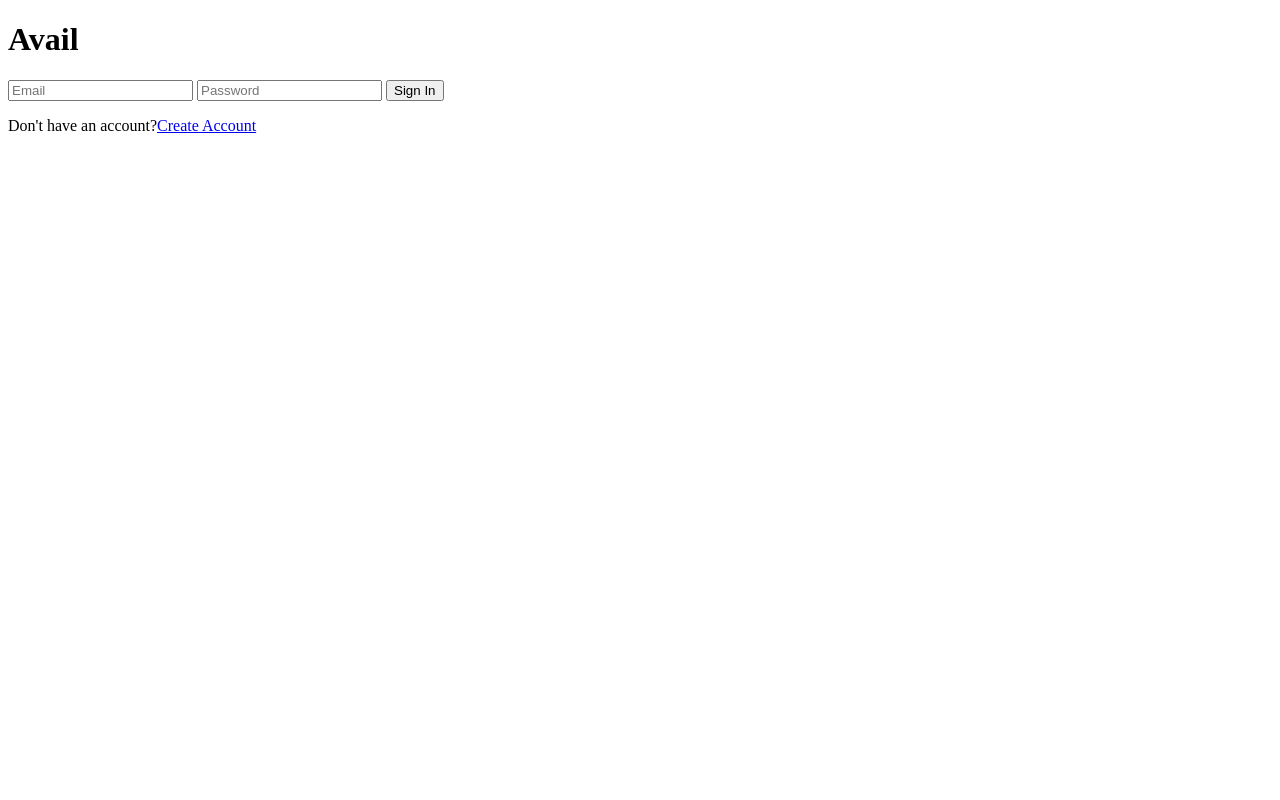
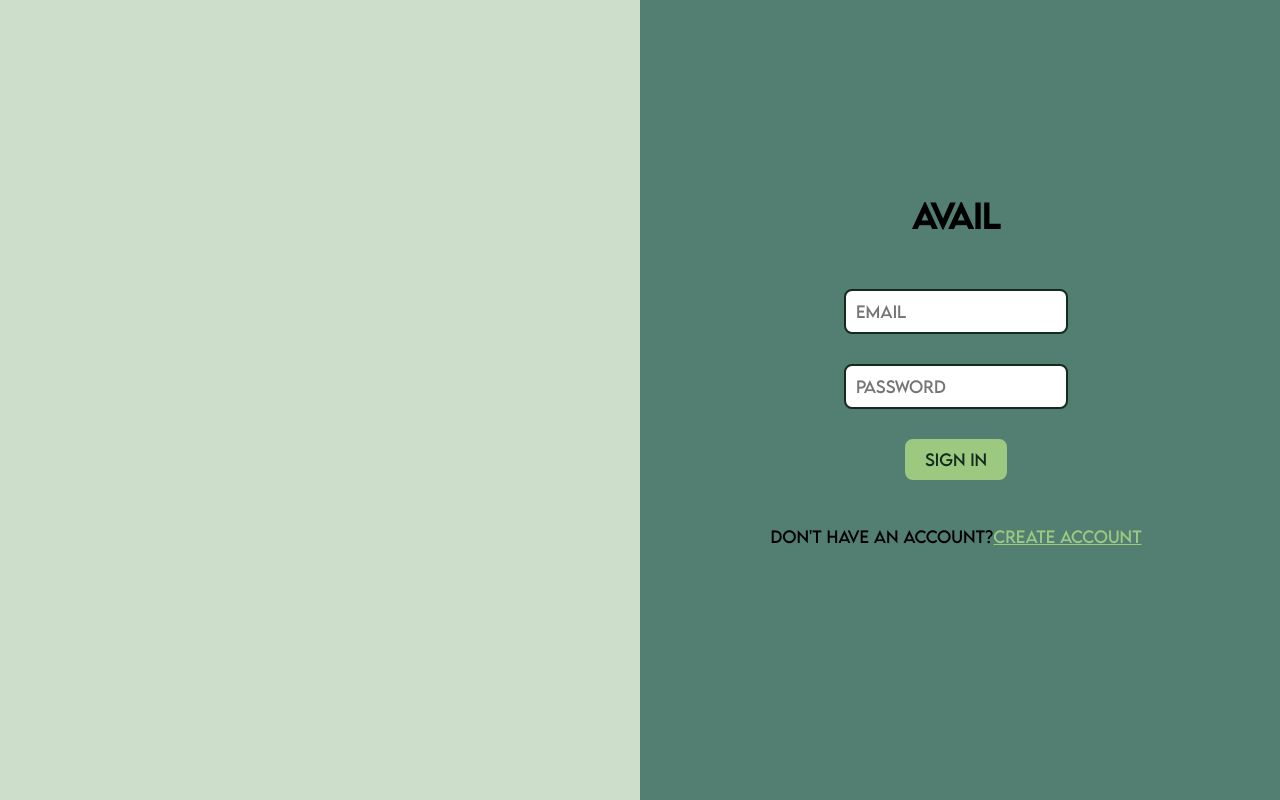
Before and after one commit to lizzymak/Avail, a plain HTML site: page index.html in a window 1280 px wide. Drawn offline with Linux system fonts and the light colour scheme; the site is published under a folder, as on GitHub Pages, so addresses that start at the root find nothing.

Commit message:
Fixed file path

```diff
--- a/index.html
+++ b/index.html
@@ -1,7 +1,7 @@
 <!DOCTYPE html>
 <html>
   <head>
-    <link rel="stylesheet" href="/frontend/signIn.css">
+    <link rel="stylesheet" href="frontend/signIn.css">
   </head>
 
   <body>
@@ -16,12 +16,12 @@
         <input id="email" type="email" placeholder="Email">
         <input id="password" type="password" placeholder="Password">
         <button id="signInButton" class="signupbutton">Sign In</button>
-        <p>Don't have an account?<a href="/frontend/createAccount.html">Create Account</a></p>
+        <p>Don't have an account?<a href="frontend/createAccount.html">Create Account</a></p>
       </div>
 
     </div>
 
 
-    <script src="/backend/signIn.js" type="module"></script>
+    <script src="backend/signIn.js" type="module"></script>
   </body>
 </html>
```
